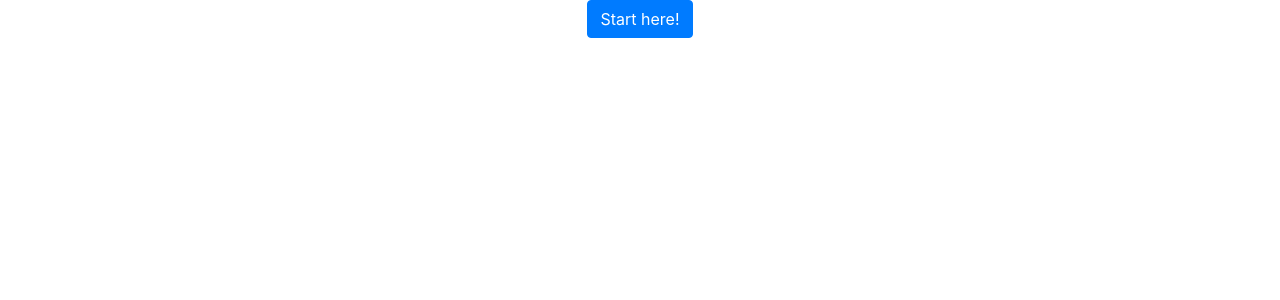
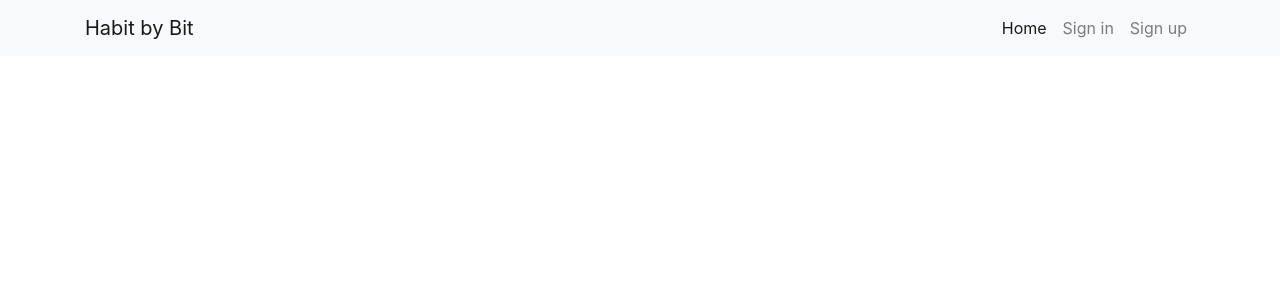
Before and after one commit to lienebriede/habit-react, a React (Create React App) app: page / in a window 1280 px wide. Shown: the top 300 px of the page. Built offline with nearby package versions, Linux system fonts and the light colour scheme.

Commit message:
Add Router & basic navbar

```diff
--- a/package.json
+++ b/package.json
@@ -13,7 +13,7 @@
     "react-bootstrap": "^1.6.3",
     "react-dom": "^17.0.2",
     "react-infinite-scroll-component": "^6.1.0",
-    "react-router-dom": "^5.3.4",
+    "react-router-dom": "^5.3.0",
     "react-scripts": "^4.0.3",
     "web-vitals": "^1.1.2"
   },
--- a/src/App.js
+++ b/src/App.js
@@ -1,10 +1,20 @@
 import './App.css';
-import Button from 'react-bootstrap/Button';
+import NavBar from "./components/NavBar";
+import Container from 'react-bootstrap/Container';
+import { Route, Switch } from "react-router-dom";
 
 function App() {
   return (
-    <div className="App">
-      <Button variant="primary">Start here!</Button>
+    <div>
+      <NavBar />
+      <Container>
+        <Switch>
+          <Route exact path="/" render={() => <h1>Home page</h1>} />
+          <Route exact path="/signin" render={() => <h1>Sign in</h1>} />
+          <Route exact path="/signup" render={() => <h1>Sign up</h1>} />
+          <Route render={() => <p>Page not found!</p>} />
+        </Switch>
+      </Container>
     </div>
   );
 }
--- /dev/null
+++ b/src/components/NavBar.js
@@ -0,0 +1,31 @@
+import React from "react";
+import { Navbar, Container, Nav } from "react-bootstrap";
+import { NavLink } from "react-router-dom";
+
+const NavBar = () => {
+    return (
+        <Navbar bg="light" expand="md" fixed="top">
+            <Container>
+                <NavLink to="/" className="navbar-brand">
+                    Habit by Bit
+                </NavLink>
+                <Navbar.Toggle aria-controls="basic-navbar-nav" />
+                <Navbar.Collapse id="basic-navbar-nav">
+                    <Nav className="ml-auto">
+                        <Nav.Link as={NavLink} exact to="/">
+                            Home
+                        </Nav.Link>
+                        <Nav.Link as={NavLink} to="/signin">
+                            Sign in
+                        </Nav.Link>
+                        <Nav.Link as={NavLink} to="/signup">
+                            Sign up
+                        </Nav.Link>
+                    </Nav>
+                </Navbar.Collapse>
+            </Container>
+        </Navbar>
+    );
+};
+
+export default NavBar;
--- a/src/index.js
+++ b/src/index.js
@@ -3,10 +3,13 @@ import ReactDOM from 'react-dom';
 import './index.css';
 import App from './App';
 import reportWebVitals from './reportWebVitals';
+import { BrowserRouter as Router } from "react-router-dom";
 
 ReactDOM.render(
   <React.StrictMode>
-    <App />
+    <Router>
+      <App />
+    </Router>
   </React.StrictMode>,
   document.getElementById('root')
 );
```
Also changed, not shown: 1 other file (tests, documents, lock files or other folders).
